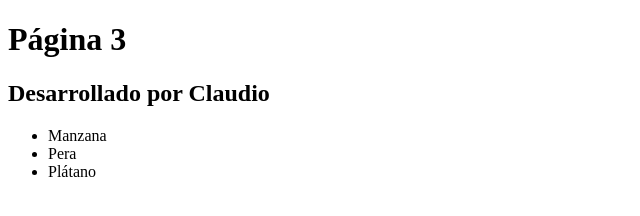
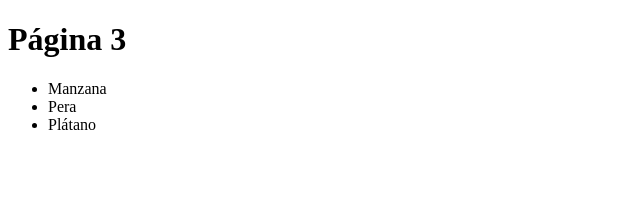
Before and after one commit to JoaJara21/Tarea04, a plain HTML site: page pagina_3.html in a window 1280 px wide. Shown: the whole page, without its empty margins (0-640 px from the left). Drawn offline with Linux system fonts and the light colour scheme.

Commit message:
quitando subtitulo

```diff
--- a/pagina_3.html
+++ b/pagina_3.html
@@ -8,7 +8,6 @@
 </head>
 <body>
     <h1>Página 3</h1>
-    <h2>Desarrollado por Claudio</h2>
     <ul>
         <li>Manzana</li>
         <li>Pera</li>
```
